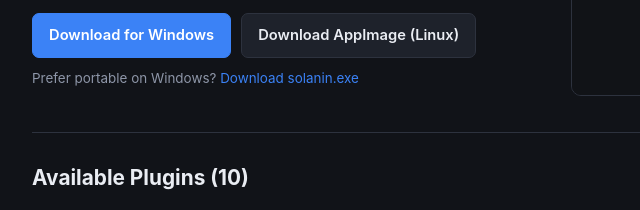
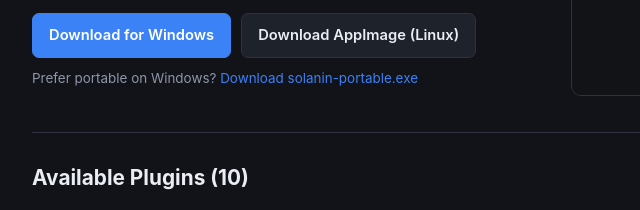
Before and after one commit to omarxi/Solanin, a plain HTML site: page index.html in a window 1280 px wide. Shown: the part 244-454 px from the top of the page, 108-748 px from the left. Drawn offline with Linux system fonts and the light colour scheme.

Commit message:
Update portable download link to solanin-portable.exe

```diff
--- a/index.html
+++ b/index.html
@@ -312,7 +312,7 @@
           </a>
         </div>
         <div class="alt-link">
-          Prefer portable on Windows? <a href="https://github.com/omarxi/Solanin/releases/latest/download/solanin.exe">Download solanin.exe</a>
+          Prefer portable on Windows? <a href="https://github.com/omarxi/Solanin/releases/latest/download/solanin-portable.exe">Download solanin-portable.exe</a>
         </div>
       </div>
       <div>
```
